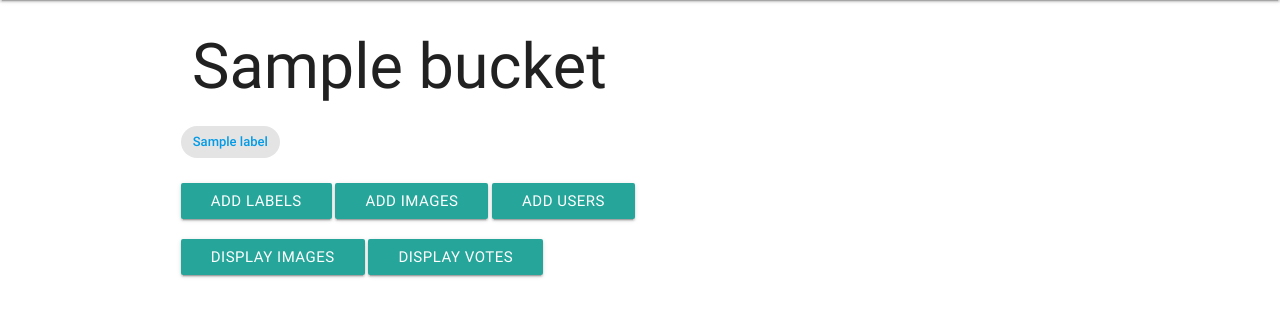
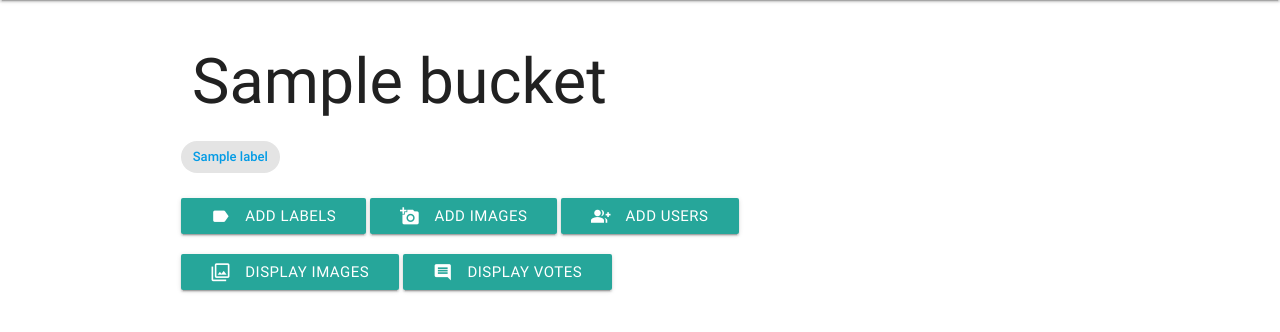
Before and after one commit to sebastienharinck/classification, a Django app: page /buckets/1/ in a window 1280 px wide. Shown: the part 64-396 px from the top of the page. Run offline with Django 3.2, Linux system fonts and the light colour scheme; a user stored in the database is signed in; tables that the repository leaves empty hold one stand-in row (values such as "Sample post"); some libraries are stand-ins or nearby versions.

Commit message:
refactor and new design

```diff
--- a/src/buckets/models.py
+++ b/src/buckets/models.py
@@ -1,8 +1,6 @@
 from django.conf import settings
 from django.db import models
 from django.shortcuts import reverse
-
-from images.models import Image, Vote
 
 
 class Bucket(models.Model):
@@ -16,22 +14,6 @@ class Bucket(models.Model):
     def __str__(self):
         return self.name
 
-    def get_all_votes(self):
-        return Vote.objects.filter(image__bucket__pk=self.pk)
-
-    def get_all_images_ids_with_no_vote(self):
-        q = Image.objects.filter(vote=None, bucket=self)
-        q = q.values_list('id', flat=True)
-
-        return q
-
-    def get_random_image_with_no_vote(self):
-        ids = get_all_images_ids_with_no_vote(self)
-        if not ids:
-            return False
-        rand = random.choice(ids)
-        return Image.objects.get(pk=rand)
-
 
 class Label(models.Model):
     name = models.CharField(max_length=120)
--- a/src/buckets/templates/buckets/bucket_detail.html
+++ b/src/buckets/templates/buckets/bucket_detail.html
@@ -1,6 +1,8 @@
 {% extends 'base.html' %}
 
 {% block content %}
+
+
 
     <h1>{{ object.name }}</h1>
     <div class="row">
@@ -11,13 +13,13 @@
         {% endfor %}
     </div>
     <div class="row">
-        <a class="btn" href="{% url 'buckets:add_labels' object.id %}">add labels</a>
-        <a class="btn" href="{% url 'buckets:add_images' object.id %}">add images</a>
-        <a class="btn" href="{% url 'buckets:invite_user' object.id %}">add users</a>
+        <a class="btn" href="{% url 'buckets:add_labels' object.id %}"><i class="material-icons left">label</i>add labels</a>
+        <a class="btn" href="{% url 'buckets:add_images' object.id %}"><i class="material-icons left">add_a_photo</i>add images</a>
+        <a class="btn" href="{% url 'buckets:invite_user' object.id %}"><i class="material-icons left">group_add</i>add users</a>
     </div>
     <div class="row">
-        <a class="btn" href="{% url 'buckets:images' object.id %}">Display images</a>
-        <a class="btn" href="{% url 'buckets:votes' object.id %}">Display votes</a>
+        <a class="btn" href="{% url 'buckets:images' object.id %}"><i class="material-icons left">filter</i>Display images</a>
+        <a class="btn" href="{% url 'buckets:votes' object.id %}"><i class="material-icons left">comment</i>Display votes</a>
     </div>
 
 {% endblock %}
--- a/src/buckets/templates/buckets/bucket_images.html
+++ b/src/buckets/templates/buckets/bucket_images.html
@@ -3,6 +3,11 @@
 
 {% block content %}
 
+    <div class="row">
+        <a class="btn" href="{% url 'buckets:detail' bucket.id %}"><i class="material-icons left">arrow_back</i> Back to the bucket</a>
+    </div>
+
+    <h1>{{ bucket.name }}</h1>
     <div class="row">
         {% for image in images %}
             {% if image.file %}
--- a/src/buckets/templates/buckets/bucket_votes.html
+++ b/src/buckets/templates/buckets/bucket_votes.html
@@ -4,8 +4,8 @@
 {% block content %}
 
     <div class="row">
-        <a href="{% url 'buckets:detail' bucket_id %}"><i class="material-icons left">arrow_back</i> Back to the bucket</a>
-        <h4>Votes</h4>
+        <a class="btn" href="{% url 'buckets:detail' bucket.id %}"><i class="material-icons left">arrow_back</i> Back to the bucket</a>
+        <h1>{{ bucket.name }}</h1>
         <div class="row">
             <table class="highlight">
                 <thead>
--- a/src/buckets/views.py
+++ b/src/buckets/views.py
@@ -2,7 +2,6 @@ from django.contrib.auth.mixins import LoginRequiredMixin
 from django.http import HttpResponseForbidden
 from django.views.generic import DetailView, ListView, CreateView, FormView
 from django.shortcuts import reverse
-from django.db.models import Q
 
 from .forms import *
 
@@ -18,7 +17,6 @@ class BucketsListView(LoginRequiredMixin, ListView):
     def get_context_data(self, *args, **kwargs):
         context = super().get_context_data(*args, **kwargs)
         context['shared_buckets'] = Bucket.objects.filter(shared_users=self.request.user)
-        print(context['shared_buckets'])
         return context
 
 
@@ -73,6 +71,11 @@ class BucketAddLabelsView(LoginRequiredMixin, CreateView):
     def get_success_url(self):
         return reverse('buckets:detail', args=(self.kwargs.get('pk'),))
 
+    def get_context_data(self, *args, **kwargs):
+        context = super().get_context_data(*args, **kwargs)
+        context['bucket'] = Bucket.objects.get(pk=self.kwargs.get('pk'))
+        return context
+
 
 class VoteByLabelsView(LoginRequiredMixin, FormView):
     template_name = 'buckets/bucket_form_vote_by_labels.html'
@@ -81,7 +84,7 @@ class VoteByLabelsView(LoginRequiredMixin, FormView):
 
     def get_form_kwargs(self):
         kwargs = super(VoteByLabelsView, self).get_form_kwargs()
-        random_img = get_random_sample_image_with_no_vote(self.kwargs.get('label'), 8, self.request.user)
+        random_img = Image.objects.get_samples_with_no_vote(self.kwargs.get('label'), 8, self.request.user)
         if random_img:
             self.form_class.extra = len(random_img)
             self.images = Image.objects.filter(pk__in=random_img)
@@ -94,7 +97,13 @@ class VoteByLabelsView(LoginRequiredMixin, FormView):
     def get_context_data(self, **kwargs):
         context = super().get_context_data(**kwargs)
         context['images'] = self.images
-        context['label'] = Label.objects.get(pk=self.kwargs.get('label'))
+        label = Label.objects.get(pk=self.kwargs.get('label'))
+        context['label'] = label
+        nb_images = Image.objects.filter(bucket=label.bucket).count()
+        nb_available_votes_on_bucket_by_user = nb_images
+        nb_votes = Vote.objects.filter(label=label, user=self.request.user).count()
+        vote_percent_for_the_label = nb_votes / nb_available_votes_on_bucket_by_user
+        context['vote_percent_for_the_label'] = round(vote_percent_for_the_label * 100, 2)
         return context
 
     def form_valid(self, form):
@@ -103,7 +112,6 @@ class VoteByLabelsView(LoginRequiredMixin, FormView):
             obj = f.save(commit=False)
             obj.user = self.request.user
             obj.label = Label.objects.get(pk=self.kwargs.get('label'))
-            print(obj)
             obj.save()
 
         return super(VoteByLabelsView, self).form_valid(form)
@@ -130,6 +138,11 @@ class UploadView(LoginRequiredMixin, FormView):
     def get_success_url(self):
         return reverse('buckets:detail', args=(self.kwargs.get('pk'),))
 
+    def get_context_data(self, *args, **kwargs):
+        context = super().get_context_data(*args, **kwargs)
+        context['bucket'] = Bucket.objects.get(pk=self.kwargs.get('pk'))
+        return context
+
 
 # todo : securize
 class ImagesListView(LoginRequiredMixin, ListView):
@@ -141,6 +154,11 @@ class ImagesListView(LoginRequiredMixin, ListView):
     def get_queryset(self):
         return Image.objects.filter(bucket=self.kwargs.get('pk'))
 
+    def get_context_data(self, *args, **kwargs):
+        context = super().get_context_data(*args, **kwargs)
+        context['bucket'] = Bucket.objects.get(pk=self.kwargs.get('pk'))
+        return context
+
 
 class VotesListView(LoginRequiredMixin, ListView):
     model = Vote
@@ -151,9 +169,9 @@ class VotesListView(LoginRequiredMixin, ListView):
     def get_queryset(self):
         return Vote.objects.filter(label__bucket=self.kwargs.get('pk'))
 
-    def get_context_data(self, *, object_list=None, **kwargs):
-        context = super().get_context_data()
-        context['bucket_id'] = self.kwargs.get('pk')
+    def get_context_data(self, *args, **kwargs):
+        context = super().get_context_data(*args, **kwargs)
+        context['bucket'] = Bucket.objects.get(pk=self.kwargs.get('pk'))
         return context
 
 
@@ -171,3 +189,8 @@ class BucketInviteUser(LoginRequiredMixin, FormView):
 
     def get_success_url(self):
         return reverse('buckets:list')
+
+    def get_context_data(self, *args, **kwargs):
+        context = super().get_context_data(*args, **kwargs)
+        context['bucket'] = Bucket.objects.get(pk=self.kwargs.get('pk'))
+        return context
--- a/src/images/models.py
+++ b/src/images/models.py
@@ -1,30 +1,52 @@
 import random
-import os
-import hashlib
-
 
 from django.db import models
+from django.db.models import Q
 from django.contrib.auth.models import User
 from django.shortcuts import reverse
 
+from .utils import upload_to
 
-# todo : move in utils.py
-def upload_to(instance, filename):
-    instance.file.open()
+from buckets.models import Label
 
-    if not instance.hash:
-        instance_hash = hashlib.sha512(instance.file.read())
-        instance.hash = instance_hash.hexdigest()
-        instance.file.seek(0)
-    filename_base, filename_ext = os.path.splitext(filename)
 
-    return "{0}{1}".format(instance.hash, filename_ext)
+class ImageManager(models.Manager):
+    @staticmethod
+    def get_all_ids_with_no_vote(label, user=None):
+        label = Label.objects.get(pk=label)
+
+        q = Image.objects.filter(~Q(vote__in=Vote.objects.filter(label=label, user=user)), bucket=label.bucket)
+        q = q.values_list('id', flat=True)
+
+        return q
+
+    @staticmethod
+    def get_random_with_no_vote(bucket):
+        ids = ImageManager.get_all_ids_with_no_vote(bucket)
+        if not ids:
+            return False
+        rand = random.choice(ids)
+        return Image.objects.filter(pk=rand)
+
+    @staticmethod
+    def get_samples_with_no_vote(label, number, user=None):
+        ids = ImageManager.get_all_ids_with_no_vote(label, user)
+        if not ids:
+            return False
+        ids_size = len(ids)
+        if ids_size > number:
+            rand = random.sample(list(ids), number)
+        else:
+            rand = random.sample(list(ids), ids_size)
+        return Image.objects.filter(id__in=rand)
 
 
 class Image(models.Model):
     file = models.ImageField(upload_to=upload_to, max_length=133)
     bucket = models.ForeignKey('buckets.Bucket', on_delete=models.DO_NOTHING)
     hash = models.CharField(max_length=128, blank=True, null=True)
+
+    objects = ImageManager()
 
     def get_absolute_url(self):
         return reverse('images:detail', kwargs={'pk': self.pk})
--- a/src/templates/base.html
+++ b/src/templates/base.html
@@ -31,7 +31,7 @@
 
 
 
-    <div class="container">
+    <div class="container" style="padding-top: 15px;">
         {% block content %}{% endblock %}
     </div>
 
@@ -41,6 +41,10 @@
     <script>
          $(document).ready(function() {
             $('select').material_select();
+
+             $(document).ready(function(){
+                 $('.tooltipped').tooltip();
+             });
         });
     </script>
 
```
Also changed, not shown: src/buckets/forms.py (+0 -32 lines), src/buckets/templates/buckets/bucket_form.html (+8 -0 lines), src/buckets/templates/buckets/bucket_form_vote_by_labels.html (+7 -3 lines), src/images/utils.py (added, +15 -0 lines).
